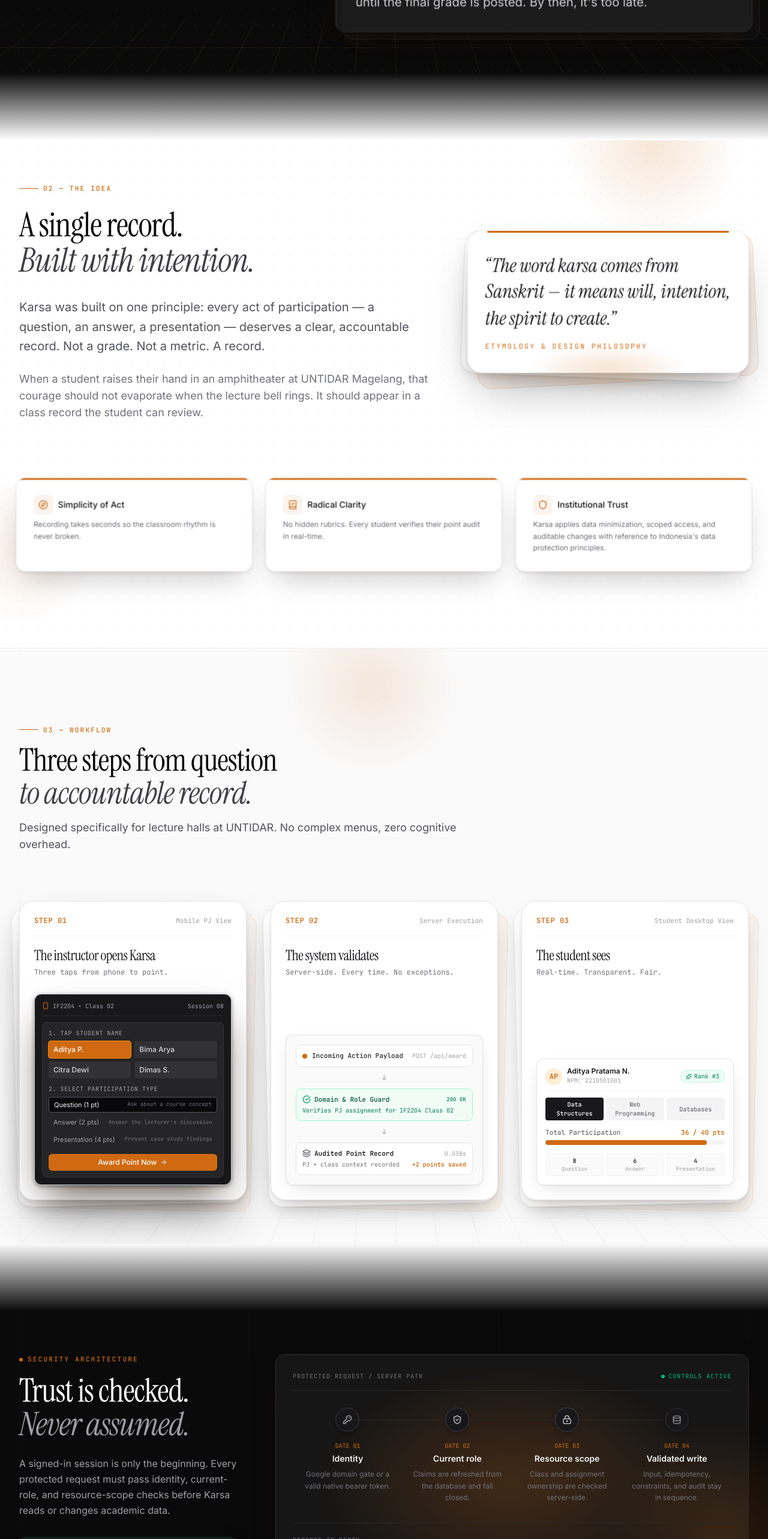
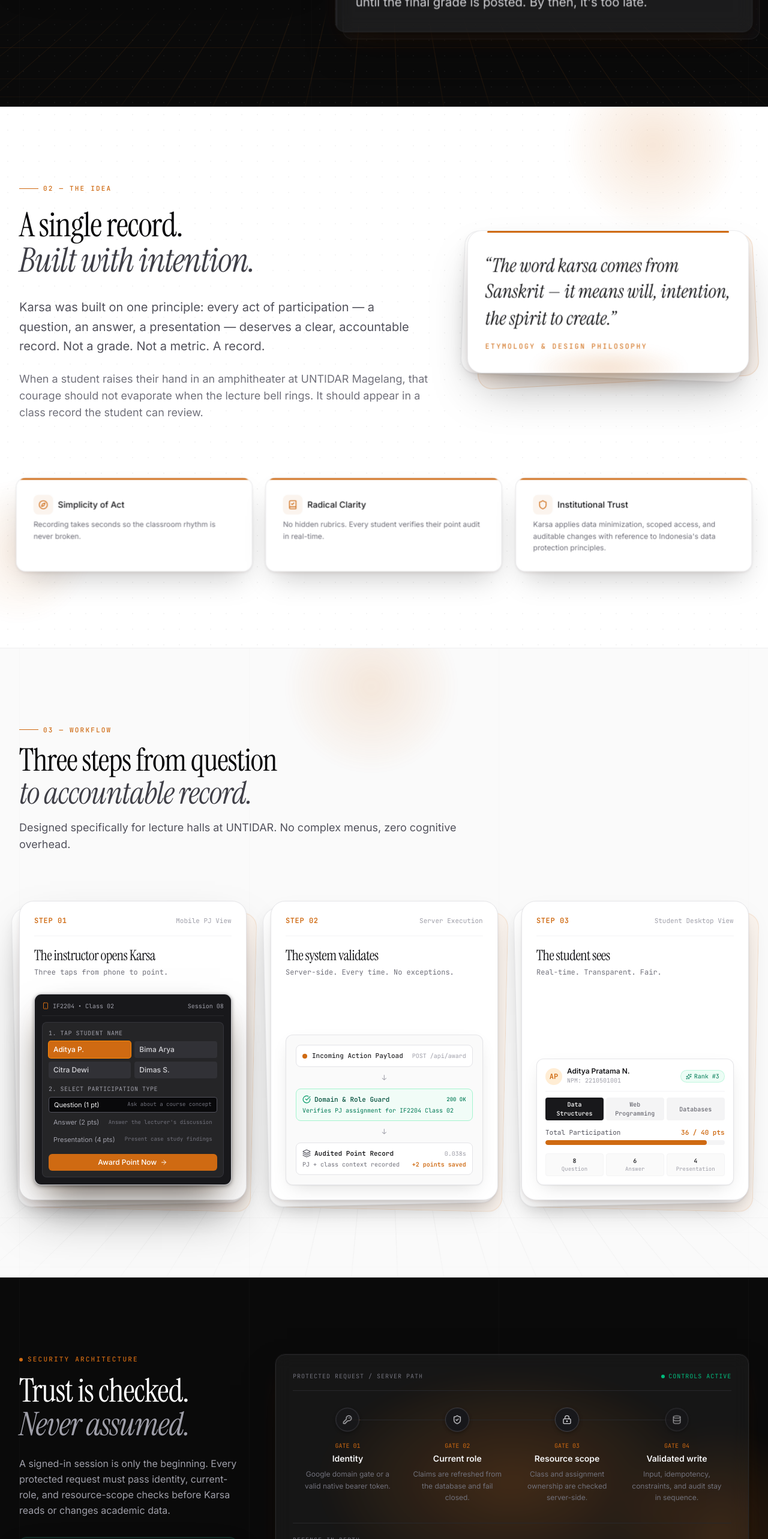
Before and after one commit to ywildan/karsa-landing, a React (Vite) app: page / in a window 1280 px wide. Shown: the part 1500-4066 px from the top of the page at 60% size. Built offline with nearby package versions, Linux system fonts and the light colour scheme.

Commit message:
revert: keluarkan transisi section dari PR ini (pindah ke PR terpisah)

```diff
--- a/src/pages/LandingPage.tsx
+++ b/src/pages/LandingPage.tsx
@@ -12,7 +12,6 @@
 import { InteractiveSandbox } from "@/components/InteractiveSandbox";
 import { CtaSection } from "@/components/CtaSection";
 import { Footer } from "@/components/Footer";
-import { SectionBlend } from "@/components/fx/SectionBlend";
 import { RequestAccessModal } from "@/components/RequestAccessModal";
 import { ExportPreviewModal } from "@/components/ExportPreviewModal";
 
@@ -71,19 +70,13 @@
       <main>
         <Hero />
         <TheProblem />
-        <SectionBlend from="#0A0A0A" to="#FFFFFF" />
         <TheIdea />
         <HowItWorks />
-        <SectionBlend from="#FAFAFA" to="#0A0A0A" />
         <SecurityArchitecture />
         <InteractiveSandbox />
-        <SectionBlend from="#09090B" to="#FFFFFF" />
         <FeaturesBento onOpenExportPreview={() => setExportModalOpen(true)} />
-        <SectionBlend from="#FFFFFF" to="#0A0A0A" />
         <TheNumbers />
-        <SectionBlend from="#0A0A0A" to="#FFFFFF" />
         <RoadmapStatus />
-        <SectionBlend from="#FFFFFF" to="#0A0A0A" />
         <CtaSection onRequestAccess={() => setRequestModalOpen(true)} />
       </main>
 
```
